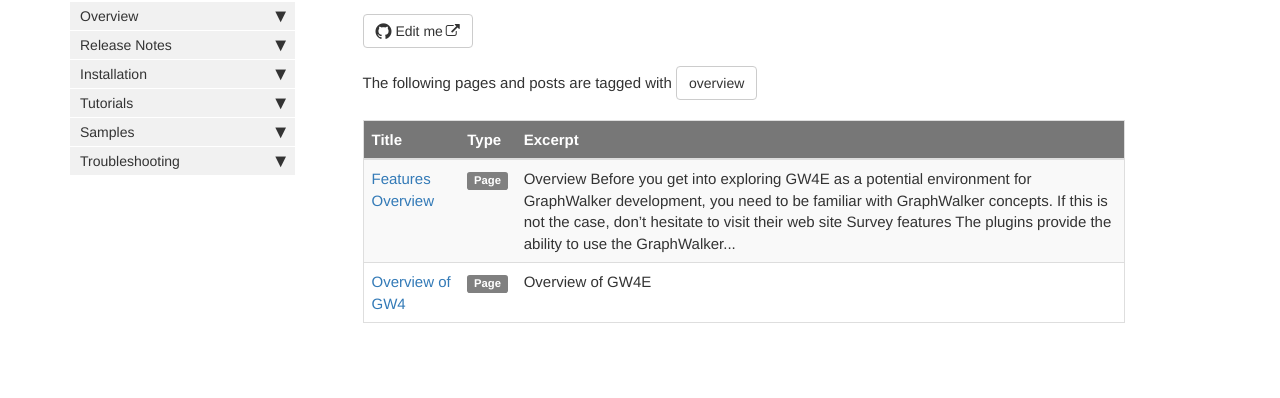
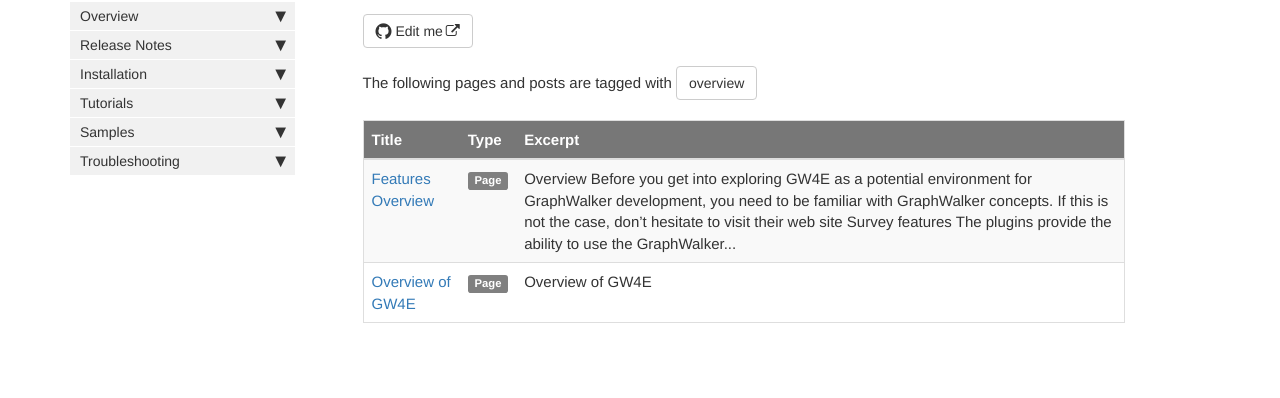
Before and after one commit to gw4e/gw4e.github.io, a Jekyll site: the page built from pages/tags/tag_ overview.md, in a window 1280 px wide. Shown: the part 147-545 px from the top of the page. Built offline with Jekyll 4.4.1, drawn with Linux system fonts in a browser that asks for light colours; nearby versions of some CDN libraries; comment, search, counter and statistics services are not loaded.

Commit message:
update documentation

```diff
--- a/pages/mydoc/mydoc_nutshell.md
+++ b/pages/mydoc/mydoc_nutshell.md
@@ -1,5 +1,5 @@
 ---
-title: Overview of GW4
+title: Overview of GW4E
 tags: [overview]
 keywords: overview, model based testing, graphwalker, gw4e, Eclipse plugin, GraphWalker Eclipse Plugin
 summary: "Overview of GW4E"
@@ -14,7 +14,7 @@ The Model Based Testing (MBT) is a test practice in the software industry to inc
 their coverage of the requirements and in the productivity for creating and maintaining test repositories.
 Model Based Testing improves the test process by piloting the creation and maintenance of tests from modeling for the test.
 
-![MBT](https://github.com/gw4e/gw4e.samples/blob/master/images/mbt.png "MBT")
+![MBT](https://raw.githubusercontent.com/gw4e/gw4e.samples/master/images/mbt.png "MBT")
 
 The model describes all or part of the system. From the model are derived the abstract tests that are the basis of
 the executable tests that will test the black box, called system. Abstract tests are like the model, independent of the
@@ -56,7 +56,6 @@ The stop criteria is a percentage number. When, during execution, the percentage
 The stop criteria is a percentage number. When, during execution, the percentage of traversed states is reached, the
 test is stopped. If vertex is traversed more than one time, it still counts as 1, when calculating the percentage coverage.
 
-
 #### Generator and Stop conditions usage
 You have two options when using Generator and Stop Conditions.
 1. You use it in the class '@GraphWalker(...)' annotation
```
